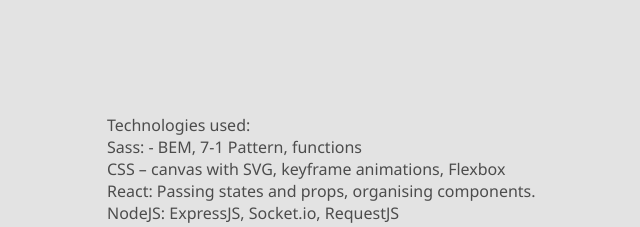
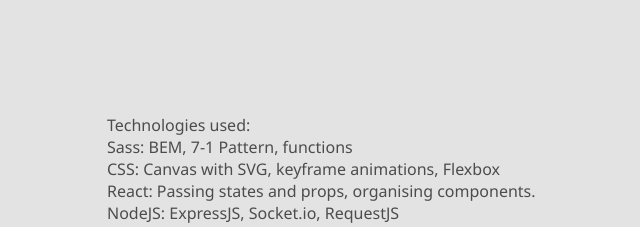
Before and after one commit to ChihaChoi/chihachoi.github.io, a website: page index.html in a window 1280 px wide. Shown: the part 1049-1276 px from the top of the page, 21-661 px from the left. Drawn offline with Linux system fonts and the light colour scheme.

Commit message:
fix text in html

```diff
--- a/index.html
+++ b/index.html
@@ -24,8 +24,8 @@
         <div class="description">
           Technologies used:
           <ul class="list">
-            <li>Sass: - BEM, 7-1 Pattern, functions</li>
-            <li>CSS – canvas with SVG, keyframe animations, Flexbox</li>
+            <li>Sass: BEM, 7-1 Pattern, functions</li>
+            <li>CSS: Canvas with SVG, keyframe animations, Flexbox</li>
             <li>React: Passing states and props, organising components.</li>
             <li>NodeJS: ExpressJS, Socket.io, RequestJS</li>
             <li>Git: commit, push, archive, deploying to Heroku</li>
```
